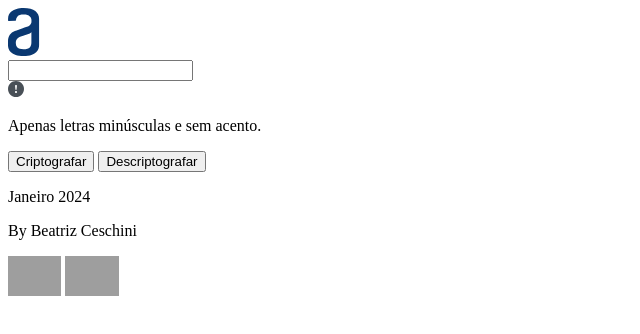
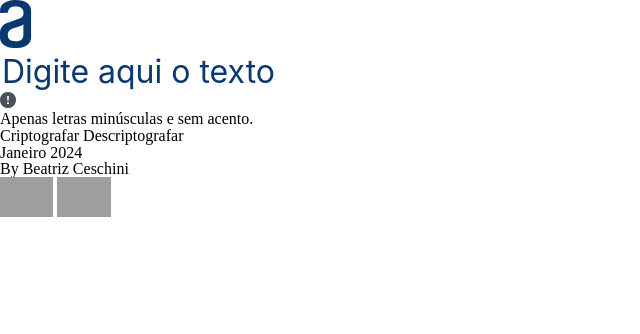
Before and after one commit to TrizCes/decodificador-de-texto, a plain HTML site: page src/index.html in a window 1280 px wide. Shown: the whole page, without its empty margins (0-640 px from the left). Drawn offline with Linux system fonts and the light colour scheme; grey boxes are pictures that could not be loaded.

Commit message:
Area de texto para criptografia

```diff
--- /dev/null
+++ b/src/css/reset.css
@@ -0,0 +1,90 @@
+* {
+	box-sizing: border-box;
+}
+
+html, body, div, span, applet, object, iframe,
+h1, h2, h3, h4, h5, h6, p, blockquote, pre,
+a, abbr, acronym, address, big, cite, code,
+del, dfn, em, img, ins, kbd, q, s, samp,
+small, strike, strong, sub, sup, tt, var,
+b, u, i, center,
+dl, dt, dd, ol, ul, li,
+fieldset, form, label, legend,
+table, caption, tbody, tfoot, thead, tr, th, td,
+article, aside, canvas, details, embed,
+figure, figcaption, footer, header, hgroup,
+menu, nav, output, ruby, section, summary,
+time, mark, audio, video {
+	margin: 0;
+	padding: 0;
+	border: 0;
+	font-size: 100%;
+	font: inherit;
+	vertical-align: baseline;
+}
+
+article, aside, details, figcaption, figure,
+footer, header, hgroup, menu, nav, section {
+	display: block;
+}
+body {
+	line-height: 1;
+}
+ol, ul {
+	list-style: none;
+}
+blockquote, q {
+	quotes: none;
+}
+blockquote:before, blockquote:after,
+q:before, q:after {
+	content: '';
+	content: none;
+}
+table {
+	border-collapse: collapse;
+	border-spacing: 0;
+}
+
+a {
+	color: inherit;
+	text-decoration: none;
+}
+
+img {
+	width: inherit;
+}
+
+button {
+	font-family: inherit;
+	font-size: inherit;
+	color: inherit;
+	font-weight: inherit;
+	padding: 0;
+	border: none;
+	background-color: unset;
+}
+
+input {
+	border: none;
+	color: inherit;
+	font-size: inherit;
+	font-weight: inherit;
+	font-family: inherit;
+}
+
+textarea {
+	border: none;
+	color: inherit;
+	font-size: inherit;
+	font-weight: inherit;
+	font-family: inherit;
+}
+
+select {
+	border: none;
+	color: inherit;
+	font-size: inherit;
+	font-weight: inherit;
+	font-family: inherit;
+}
--- /dev/null
+++ b/src/css/style.css
@@ -0,0 +1,8 @@
+#text{
+  border: none;
+  color: var(--Dark-blue-dark-blue-300, #0A3871);
+  font-family: Inter;
+  font-size: 32px;
+  font-style: normal;
+  font-weight: 400;
+}
--- a/src/index.html
+++ b/src/index.html
@@ -3,8 +3,12 @@
   <head>
     <meta charset="UTF-8" />
     <meta name="viewport" content="width=device-width, initial-scale=1.0" />
+
+    <title>Decodificador de texto</title>
+
     <link rel="icon" type="image/x-icon" href="./img/Logo-A.svg" />
-    <title>Decodificador de texto</title>
+    <link rel="stylesheet" href="css/reset.css" />
+    <link rel="stylesheet" href="css/style.css" />
   </head>
   <body>
     <header>
@@ -13,15 +17,15 @@
     <section id="text-area">
       <form>
         <div>
-          <input id="text" aria-label="Digite aqui o texto" />
+          <input id="text" aria-label="Digite aqui o texto" value="Digite aqui o texto" />
         </div>
         <div>
           <img src="./img/alert.svg" />
           <p>Apenas letras minúsculas e sem acento.</p>
         </div>
         <div class="buttons">
-          <button type="submit">Criptografar</button>
-          <button type="submit">Descriptografar</button>
+          <button type="button">Criptografar</button>
+          <button type="button">Descriptografar</button>
         </div>
       </form>
     </section>
```
